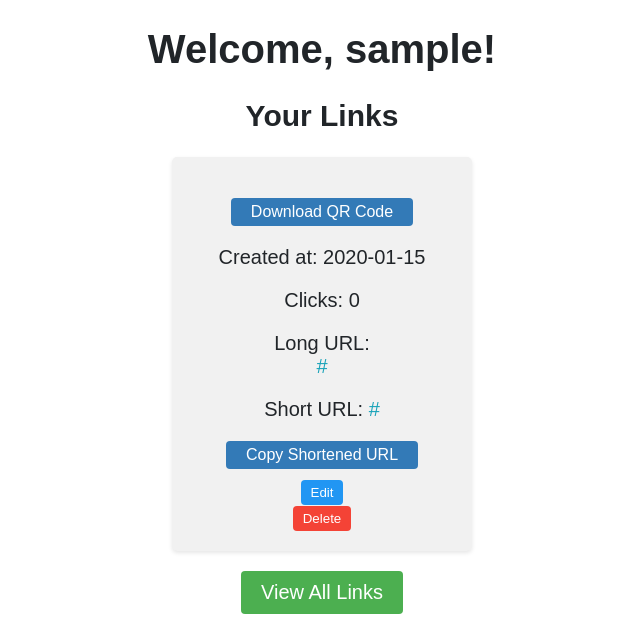
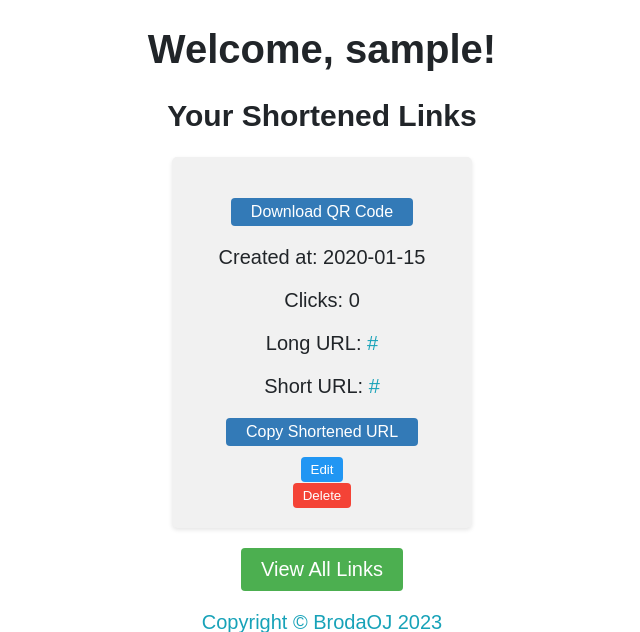
Before and after one commit to BrodaOJ56/CUTMe, a Flask app: page /dashboard in a window 1280 px wide. Shown: the part 58-690 px from the top of the page, without its empty margins (318-958 px from the left). Run offline with Flask 3, Linux system fonts and the light colour scheme; a user stored in the database is signed in; tables that the repository leaves empty hold one stand-in row (values such as "Sample post").

Commit message:
optimized page

```diff
--- a/templates/dashboard.html
+++ b/templates/dashboard.html
@@ -3,7 +3,7 @@
 {% block content %}
     <h1>Welcome, {{ user.username }}!</h1>
 
-    <h2>Your Links</h2>
+    <h2>Your Shortened Links</h2>
 
     <div class="link-card-container">
         {% for link in link_data[:3] %}
@@ -12,12 +12,10 @@
                 <a href="{{ url_for('download_qr_code', url_id=link.url.id) }}" class="download-button">Download QR Code</a>
                 <p>Created at: {{ link.url.created_at.strftime('%Y-%m-%d') }}</p>
                 <p>Clicks: {{ link.click_count }}</p>
-                <p>Long URL: <br>
-                    <a href="{{ link.url.long_url }}">{{ link.url.long_url }}</a>
-                </p>
+                <p>Long URL: <a href="{{ link.url.long_url }}">{{ link.url.long_url }}</a></p>
                 <p>Short URL: <a href="{{ link.url.short_url }}">{{ link.url.short_url }}</a></p>
                 <p>
-                 <button type="button" id="copy-button" onclick="copyToClipboard('{{ link.url.short_url }}')">Copy Shortened URL</button>
+                    <button type="button" id="copy-button" onclick="copyToClipboard('{{ link.url.short_url }}')">Copy Shortened URL</button>
                 </p>
                 <div class="button-container">
                     <a href="{{ url_for('edit_url', url_id=link.url.id) }}"><button type="submit" class="edit-button">Edit</button></a>
@@ -25,7 +23,6 @@
                         <button type="submit" class="delete-button">Delete</button>
                     </form>
                 </div>
-
             </div>
         {% endfor %}
     </div>
```
